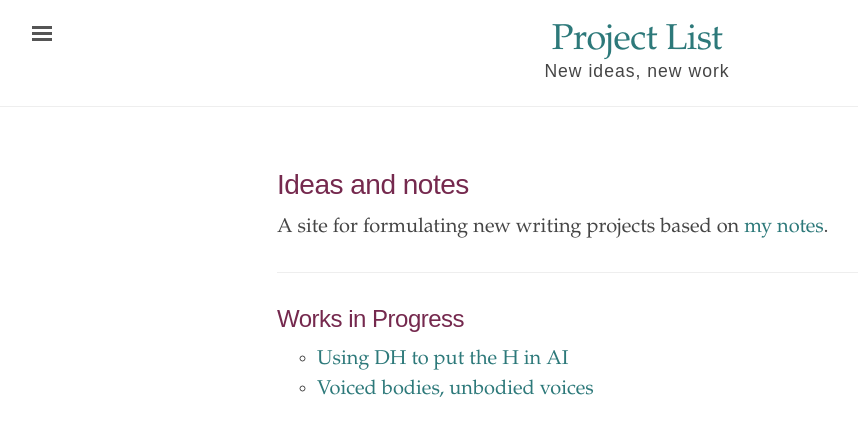
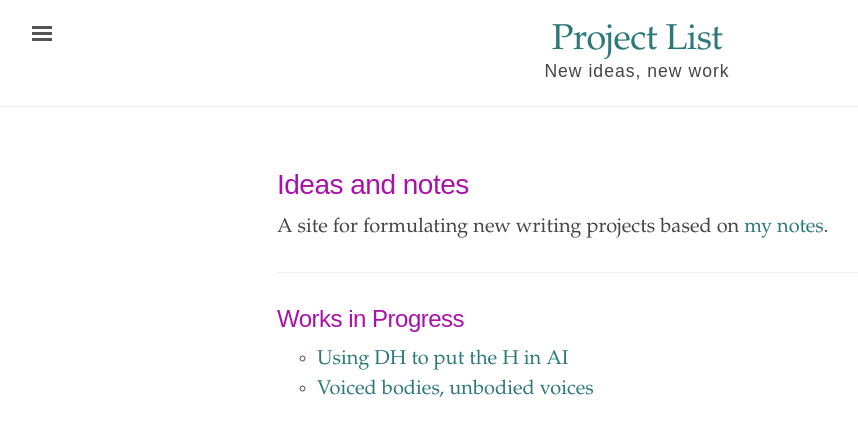
Before and after one commit to ylimem/ed, a Jekyll site: the page built from index.html, in a window 1280 px wide. Shown: the top 436 px of the page, without its empty margins (3-861 px from the left). Built offline with Jekyll 4.4.1, drawn with Linux system fonts in a browser that asks for light colours.

Commit message:
Update style.scss
changed heading color

```diff
--- a/assets/css/style.scss
+++ b/assets/css/style.scss
@@ -22,7 +22,7 @@ $regular-font-size: 1.25em; /* 20px / 16px = 1.25em; support text resizing in al
 */
 
 $text-color: #454545;
-$heading-color: #75294e;
+$heading-color: #aa11aa;
 $link-color: #2d797a;
 
 @import "ed";
```
